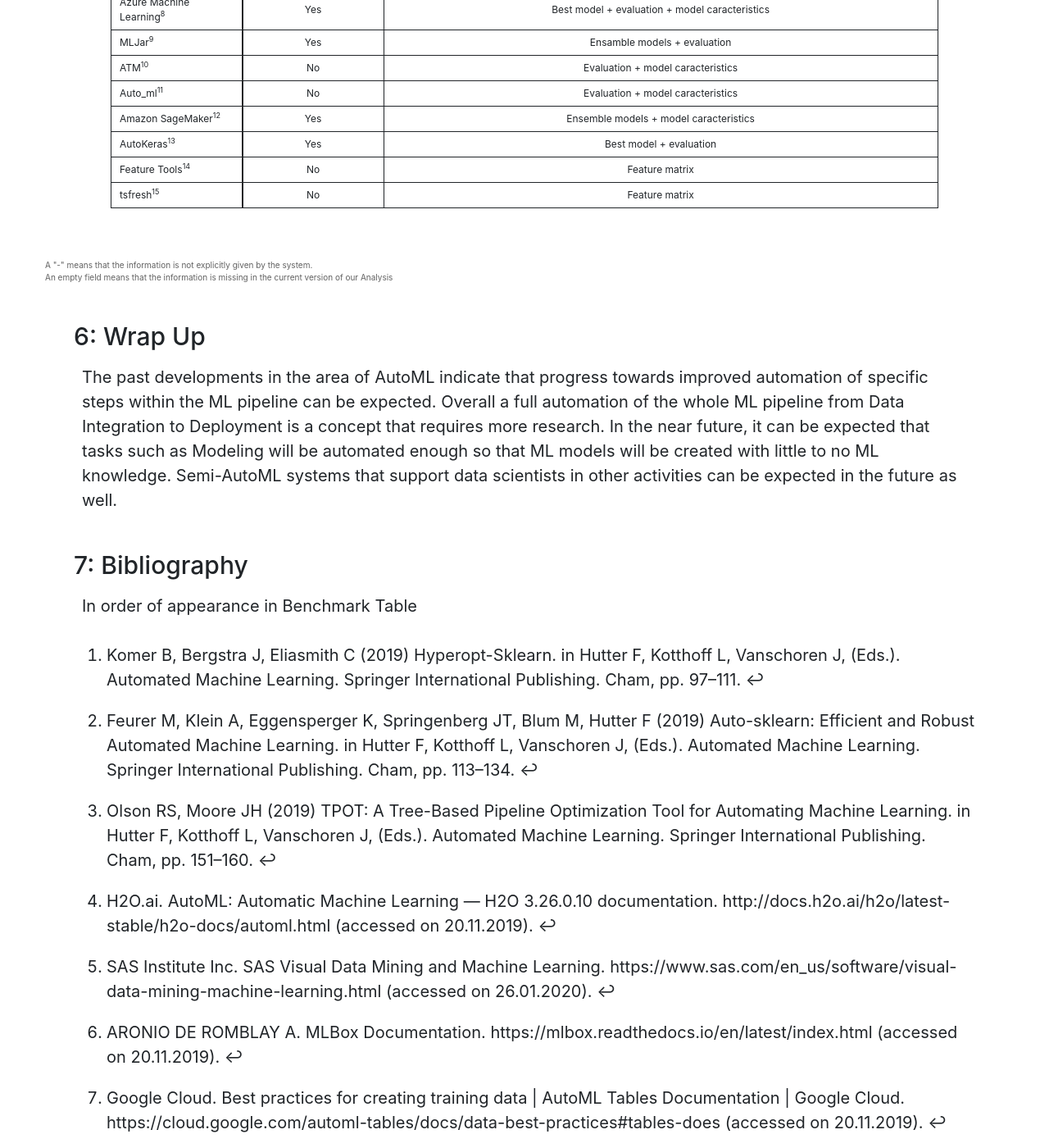
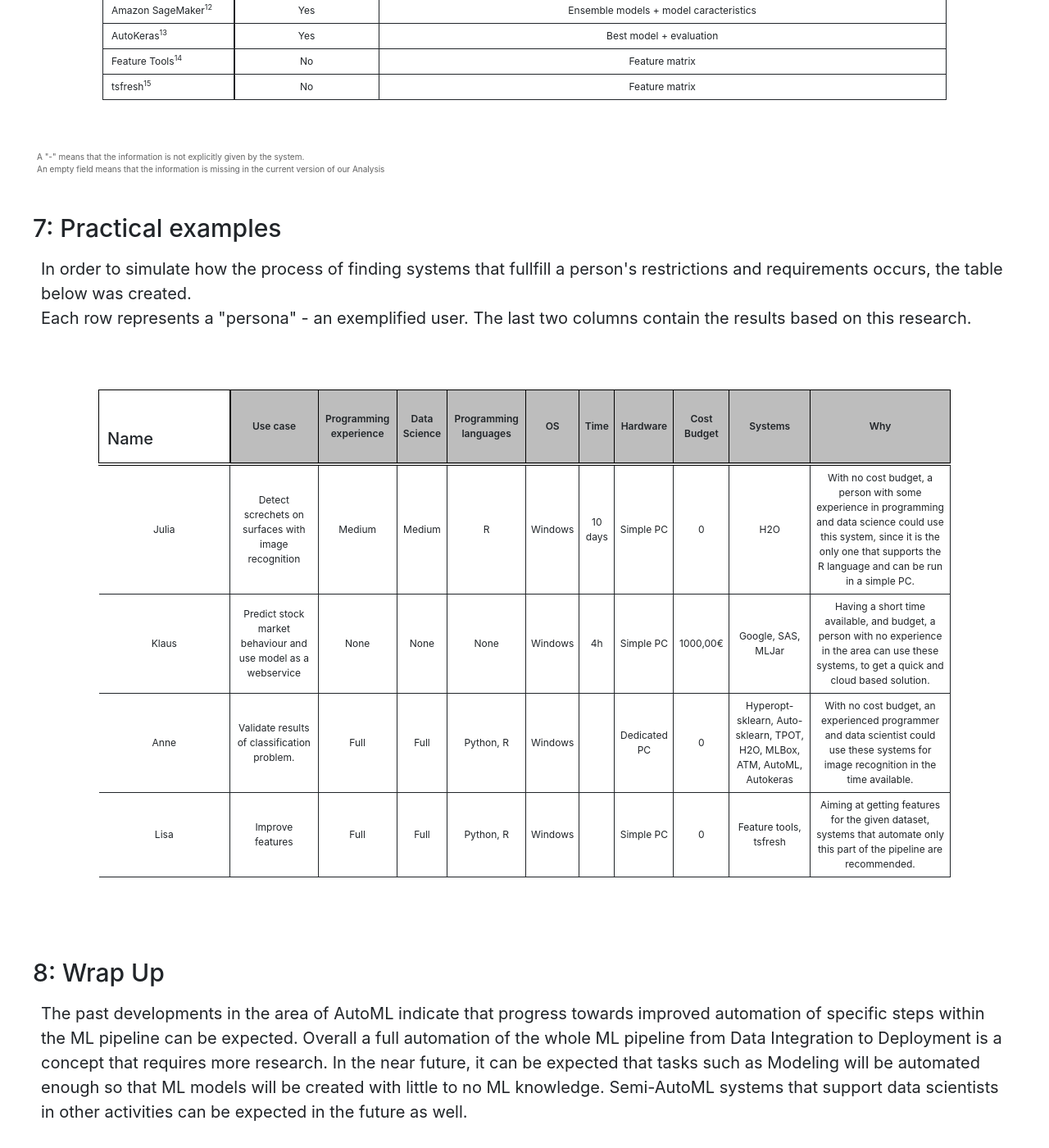
Before and after one commit to jonathankrauss/AutoML-Benchmark, a Jekyll site: the page built from README.md, in a window 1280 px wide and 1400 px high, scrolled down 8999 px. Shown: the whole window at 82% size. Built offline with Jekyll 4.4.1, drawn with Linux system fonts in a browser that asks for light colours; our own code applies the rules of GitHub Pages for plain Markdown files; comment, search, counter and statistics services are not loaded; some of the changed text lies outside the part shown.

Commit message:
Include personas

```diff
--- a/_layouts/default.html
+++ b/_layouts/default.html
@@ -15,48 +15,37 @@
   $(function(){
     $("#characteristics_table").load("include/characteristics_table.html");
   });
-  </script>
 
-  <script>
   $(function(){
     $("#performance_table").load("include/performance_table.html");
   });
-  </script>
 
-<script>
   $(function(){
     $("#integration_table").load("include/integration_table.html");
   });
-  </script>
 
-    <script>
   $(function(){
     $("#requirements_and_boudaries_table").load("include/requirements_and_boudaries_table.html");
   });
-  </script>
 
-
-  <script>
   $(function(){
     $("#preparation_table").load("include/preparation_table.html");
   });
-  </script>
 
-  <script>
   $(function(){
     $("#modeling_table").load("include/modeling_table.html");
   });
-  </script>
 
-  <script>
   $(function(){
     $("#deployment_table").load("include/deployment_table.html");
   });
-  </script>
 
-  <script>
   $(function(){
     $("#results_table").load("include/results_table.html");
+  });
+
+  $(function(){
+    $("#personas_table").load("include/personas_table.html");
   });
   </script>
 
@@ -129,17 +118,14 @@ Projects that rely on the application of ML are usually referred to as ML projec
         An empty field means that the information is missing in the current version of our Analysis
       </p>
     </div>
-
     </div>
-
   </div>
 
 
   <!-- Here starts Chapter 4 -->
   <div class= "ph4">
     <h2> 4: Performance of the AutoML systems, applied on a ML use case from production</h2>
-    <p class="ph2"> The currently
-      demonstrated results have been generated on the
+    <p class="ph2"> The currently demonstrated results have been generated on the
       <a href="https://www.kaggle.com/shasun/tool-wear-detection-in-cnc-mill">CNC Mill Tool Wear data set</a>.
       A future version of this benchmark will futher include the results generated on the
       <a href = "https://archive.ics.uci.edu/ml/datasets/SECOM"> SECOM data set </a>.
@@ -150,7 +136,7 @@ Projects that rely on the application of ML are usually referred to as ML projec
       <p class="color-grey-700 mv2" style='font-size:50%'>A "-" means that the information is not explicitly given by the system.<br>
         An empty field means that the information is missing in the current version of our Analysis
       </p>
-     <div/>
+    </div>
   </div>
 
   <div class="ph1">
@@ -158,8 +144,7 @@ Projects that rely on the application of ML are usually referred to as ML projec
     <p class="color-grey-700 mv2" style='font-size:50%'>A "-" means that the information is not explicitly given by the system.<br>
       An empty field means that the information is missing in the current version of our Analysis
     </p>
-   <div/>
-
+  </div>
 
   <!-- Here starts Chapter 5 -->
   <div class= "ph4">
@@ -196,24 +181,39 @@ Projects that rely on the application of ML are usually referred to as ML projec
     </div>
   </div>
 
+  <div class= "ph4">
+    <h2> 6: Results</h2>
     <div class="ph1">
-    <h3>5.4 Results</h3>
+      <h3>6.1 Results</h3>
       <div id="results_table"></div>
       <p class="color-grey-700 mv2" style='font-size:50%'>A "-" means that the information is not explicitly given by the system.<br>
         An empty field means that the information is missing in the current version of our Analysis
       </p>
     </div>
+  </div>
 
+  <section class= "ph4">
+    <h2> 7: Practical examples</h2>
+      <p class="ph2">
+        In order to simulate how the process of finding systems
+        that fullfill a person's restrictions and requirements occurs,
+        the table below was created. <br>
+
+        Each row represents a "persona" - an exemplified user. The last two columns contain the results based on this research.
+      </p>
+      <div id="personas_table"></div>
+    </div>
+  </section>
 
   <!-- Here starts Chapter 6 -->
   <section class= "ph4">
-    <h2> 6: Wrap Up </h2>
+    <h2> 8: Wrap Up </h2>
     <p class = "ph2">The past developments in the area of AutoML indicate that progress towards improved automation of specific steps within the ML pipeline can be expected. Overall a full automation of the whole ML pipeline from Data Integration to Deployment is a concept that requires more research. In the near future, it can be expected that tasks such as Modeling will be automated enough so that ML models will be created with little to no ML knowledge. Semi-AutoML systems that support data scientists in other activities can be expected in the future as well.</p>
   </section>
 
   <!-- Here starts Chapter 7 -->
   <section class= "ph4">
-    <h2> 7: Bibliography </h2>
+    <h2> 9: Bibliography </h2>
     <p class = "ph2"> In order of appearance in Benchmark Table</p>
   </section>
 
@@ -346,7 +346,6 @@ Projects that rely on the application of ML are usually referred to as ML projec
       <!-- <li id="fn:DataRobot">
         <p>XXXXXXXXXXXXXXXXXXXXXXXXX Text Missing XXXXXXXXXXXXXXXXXXXXXXXXXX.&nbsp;<a href="#fnref:Devol" class="reversefootnote">↩</a></p>
       </li> -->
-
     </ol>
   </div>
   <script>
@@ -375,9 +374,7 @@ Projects that rely on the application of ML are usually referred to as ML projec
       t.ready = function (f) {
         t._e.push(f);
       };
-
       return t;
     }(document, "script", "twitter-wjs"));</script>
 </body>
-
 </html>
--- /dev/null
+++ b/include/personas_table.html
@@ -0,0 +1,77 @@
+<html>
+<body>
+  <div class="overflow-auto ph5 pv4">
+      <table class="f6 w-100 mw8 center" cellspacing="0" style='font-size:60%'>
+        <thead>
+          <tr>
+            <th rowspan=2 class="fw6 bt double-bottom b--black tl thick-br bl bg-white ph2" width="160" ><h4>Name</h4></th>
+            <th class="fw6 bt b--black tc double-bottom br bg-grey-400">Use case</th>
+            <th class="fw6 bt b--black tc double-bottom br bg-grey-400">Programming experience</th>
+            <th class="fw6 bt b--black tc double-bottom br bg-grey-400">Data Science</th>
+            <th class="fw6 bt b--black tc double-bottom br bg-grey-400">Programming languages</th>
+            <th class="fw6 bt b--black tc double-bottom br bg-grey-400">OS</th>
+            <th class="fw6 bt b--black tc double-bottom br bg-grey-400">Time</th>
+            <th class="fw6 bt b--black tc double-bottom br bg-grey-400">Hardware</th>
+            <th class="fw6 bt b--black tc double-bottom br bg-grey-400">Cost Budget</th>
+            <th class="fw6 bt b--black tc double-bottom br bg-grey-400">Systems</th>
+            <th class="fw6 bt b--black tc double-bottom br bg-grey-400">Why</th>
+          </tr>
+        </thead>
+        <tbody class="lh-copy">
+          <tr>
+            <td class="tc bb br">Julia</td> <!-- Name -->
+            <td class="tc bb br">Detect screchets on surfaces with image recognition</td> <!-- Use case -->
+            <td class="tc bb br">Medium</td> <!-- Programming experience -->
+            <td class="tc bb br">Medium</td> <!-- Data Science -->
+            <td class="tc bb br">R</td> <!-- Programming languages -->
+            <td class="tc bb br">Windows</td> <!-- OS -->
+            <td class="tc bb br">10 days</td> <!-- Time -->
+            <td class="tc bb br">Simple PC</td> <!-- Hardware -->
+            <td class="tc bb br">0</td> <!-- Cost budget -->
+            <td class="tc bb br">H2O</td> <!-- Recommended systems -->
+            <td class="tc bb br">With no cost budget, a person with some experience in programming and data science could use this system, since it is the only one that supports the R language and can be run in a simple PC.</td> <!-- Why -->
+          </tr>
+          <tr>
+            <td class="tc bb br">Klaus</td> <!-- Name -->
+            <td class="tc bb br">Predict stock market behaviour and use model as a webservice</td> <!-- Use case -->
+            <td class="tc bb br">None</td> <!-- Programming experience -->
+            <td class="tc bb br">None</td> <!-- Data Science -->
+            <td class="tc bb br">None</td> <!-- Programming languages -->
+            <td class="tc bb br">Windows</td> <!-- OS -->
+            <td class="tc bb br">4h</td> <!-- Time -->
+            <td class="tc bb br">Simple PC</td> <!-- Hardware -->
+            <td class="tc bb br">1000,00€</td> <!-- Cost budget -->
+            <td class="tc bb br">Google, SAS, MLJar</td> <!-- Recommended systems -->
+            <td class="tc bb br">Having a short time available, and budget, a person with no experience in the area can use these systems, to get a quick and cloud based solution.</td> <!-- Why -->
+          </tr>
+          <tr>
+            <td class="tc bb br">Anne</td> <!-- Name -->
+            <td class="tc bb br">Validate results of classification problem.</td> <!-- Use case -->
+            <td class="tc bb br">Full</td> <!-- Programming experience -->
+            <td class="tc bb br">Full</td> <!-- Data Science -->
+            <td class="tc bb br">Python, R</td> <!-- Programming languages -->
+            <td class="tc bb br">Windows</td> <!-- OS -->
+            <td class="tc bb br"></td> <!-- Time -->
+            <td class="tc bb br">Dedicated PC</td> <!-- Hardware -->
+            <td class="tc bb br">0</td> <!-- Cost budget -->
+            <td class="tc bb br">Hyperopt-sklearn, Auto-sklearn, TPOT, H2O, MLBox, ATM, AutoML, Autokeras</td> <!-- Recommended systems -->
+            <td class="tc bb br">With no cost budget, an experienced programmer and data scientist could use these systems for image recognition in the time available.</td> <!-- Why -->
+          </tr>
+          <tr>
+            <td class="tc bb br">Lisa</td> <!-- Name -->
+            <td class="tc bb br">Improve features</td> <!-- Use case -->
+            <td class="tc bb br">Full</td> <!-- Programming experience -->
+            <td class="tc bb br">Full</td> <!-- Data Science -->
+            <td class="tc bb br">Python, R</td> <!-- Programming languages -->
+            <td class="tc bb br">Windows</td> <!-- OS -->
+            <td class="tc bb br"></td> <!-- Time -->
+            <td class="tc bb br">Simple PC</td> <!-- Hardware -->
+            <td class="tc bb br">0</td> <!-- Cost budget -->
+            <td class="tc bb br">Feature tools, tsfresh</td> <!-- Recommended systems -->
+            <td class="tc bb br">Aiming at getting features for the given dataset, systems that automate only this part of the pipeline are recommended.</td> <!-- Why -->
+          </tr>
+        </tbody>
+      </table>
+    </div>
+</body>
+</html>
```
Lines whose indentation alone changed are shown as unchanged.
